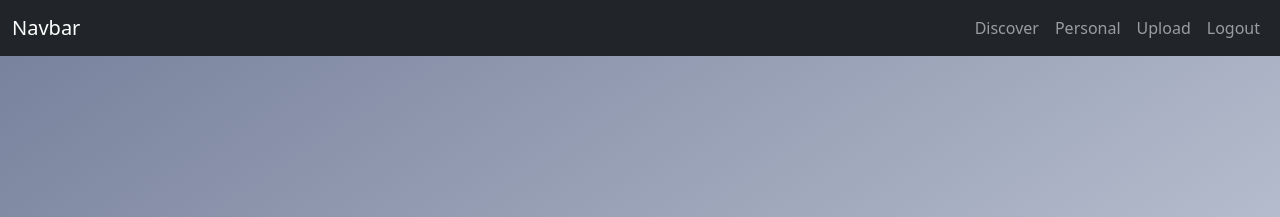
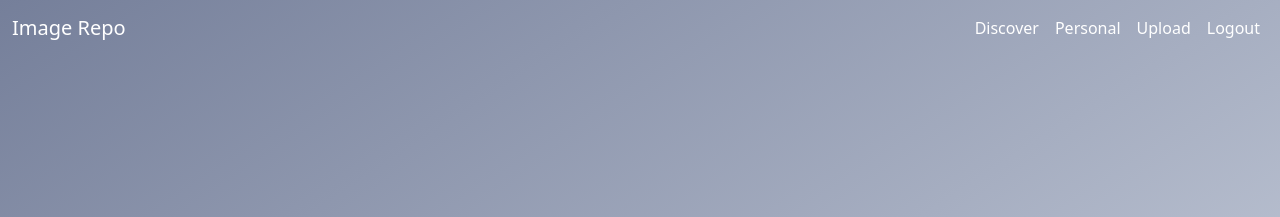
Before and after one commit to AndyKChen/foodify-image, a Flask app: page /personal in a window 1280 px wide. Shown: the top 217 px of the page. Run offline with Flask 2, Linux system fonts and the light colour scheme; the visitor is signed in with stand-in values (Sample User, id 1).

Commit message:
render private/public images

```diff
--- a/shopify_challenge/templates/discover.html
+++ b/shopify_challenge/templates/discover.html
@@ -8,9 +8,9 @@
 
 <div class="container">
     <div class="row">
-        <h3>All Images</h3>
 
         {% for f in files %}
+        <div class="col" style="padding-left: 1px">
             <div class="card" style="width: 18rem;">
                 <img src={{cloudfront + f.key}} class="card-img-top" alt="...">
                 <div class="card-body">
@@ -19,6 +19,7 @@
                     <a href="#" class="btn btn-primary">Go somewhere</a>
                 </div>
             </div>
+        </div>
         {% endfor %}
     </div>
 </div>
--- a/shopify_challenge/templates/layout.html
+++ b/shopify_challenge/templates/layout.html
@@ -15,14 +15,14 @@
     <title>Image Repository: {% block title %}{% endblock %}</title>
   </head>
   <body>
-    <nav class="navbar navbar-expand-lg navbar-dark bg-dark">
+    <nav class="navbar navbar-expand-lg">
         <div class="container-fluid">
-          <a class="navbar-brand" href="#">Navbar</a>
+          <a class="navbar-brand" href="#" style="color: white">Image Repo</a>
               {% if not session.username %}
                 <div class="navbar-collapse collapse justify-content-end" id="navbarNavDropdown">
                   <ul class="navbar-nav ml-auto">
-                      <li class="nav-item"><a class="nav-link" href="/register">Register</a></li>
-                      <li class="nav-item"><a class="nav-link" href="/login">Login</a></li>
+                      <li class="nav-item"><a class="nav-link" href="/register" style="color: white">Register</a></li>
+                      <li class="nav-item"><a class="nav-link" href="/login" style="color: white">Login</a></li>
                   </ul>
                 </div>
               {% endif %}
@@ -30,10 +30,10 @@
 
               {% if session.username %}
               <ul class="navbar-nav ml-auto">
-                <li class="nav-item"><a class="nav-link" href="/">Discover</a></li>
-                <li class="nav-item"><a class="nav-link" href="/personal">Personal</a></li>
-                <li class="nav-item"><a class="nav-link" href="/upload">Upload</a></li>
-                <li class="nav-item"><a class="nav-link" href="/login">Logout</a></li>
+                <li class="nav-item"><a class="nav-link" href="/" style="color: white">Discover</a></li>
+                <li class="nav-item"><a class="nav-link" href="/personal" style="color: white">Personal</a></li>
+                <li class="nav-item"><a class="nav-link" href="/upload" style="color: white">Upload</a></li>
+                <li class="nav-item"><a class="nav-link" href="/login" style="color: white">Logout</a></li>
               </ul>
               {% endif %}
             </ul>
--- a/shopify_challenge/templates/personal.html
+++ b/shopify_challenge/templates/personal.html
@@ -5,6 +5,64 @@
 {% endblock %}
 
 {% block content %}
+<div>
+    {% if not public_images %}
+        {% if not private_images %}
+        <div class="container py-5" style="margin-top: 20vh;">
 
+            <header class="text-white text-center">
+                <h1>No images yet! Upload some <a href="/upload" style="color: white">here.</a></h1>
+                <br>
+                <img src="https://res.cloudinary.com/mhmd/image/upload/v1564991372/image_pxlho1.svg" alt="" width="150" class="mb-4">
+            </header>
+
+        </div>
+        <div>
+        {% endif %}
+    {% endif %}
+
+        {% if private_images %}
+        <h3 style="margin-top: 50px; margin-left: 50px" style="color:white">Private Images</h3>
+            <div class="row no-gutters" style="padding-left: 25px; padding-right: 25px">
+            {% for f in private_images %}
+            <div class="col">
+                <div class="card" style="width: 20rem;">
+                    <img src={{cloudfront + f.identifier}} class="card-img-top" alt="..." width=150px>
+                    <div class="card-body">
+                        <p class="card-title">Date Added: {{f.date.date()}}</p>
+                        <small>{{f.identifier}}</small>
+                        <row>
+                            <a href="#" class="btn btn-success">Make Public</a>
+                            <a href="#" class="btn btn-danger">Delete</a>
+                        </row>
+                    </div>
+                </div>
+            </div>
+            {% endfor %}
+            </div>
+        {% endif %}
+
+        {% if public_images %}
+        <h3 style="margin-top: 50px; margin-left: 50px" style="color:white">Public Images</h3>
+            <div class="row">
+            {% for f in public_images %}
+            <div class="image-container col">
+                <div class="card" style="width: 20rem;">
+                    <img src={{cloudfront + f.identifier}} class="card-img-top" alt="..." width=150px>
+                    <div class="card-body">
+                        <p class="card-title">Date Added: {{f.date.date()}}</p>
+                        <small>{{f.identifier}}</small>
+                        <row>
+                            <a href="#" class="btn btn-success">Make Public</a>
+                            <a href="#" class="btn btn-danger">Delete</a>
+                        </row>
+                    </div>
+                </div>
+            </div>
+            {% endfor %}
+            </div>
+        {% endif %}
+    </div>
+</div>
 
 {% endblock %}
```
Lines whose indentation alone changed are shown as unchanged.
